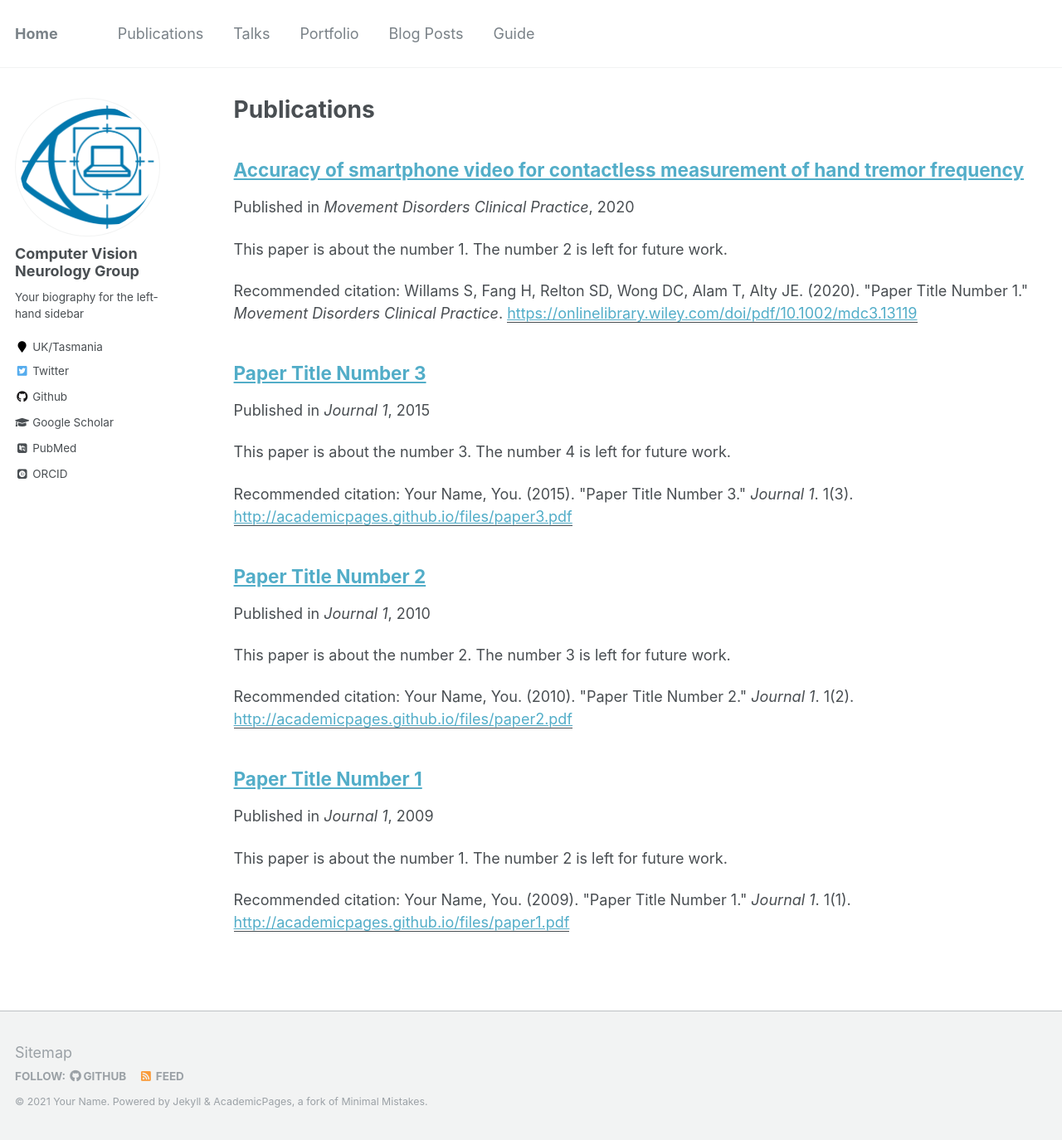
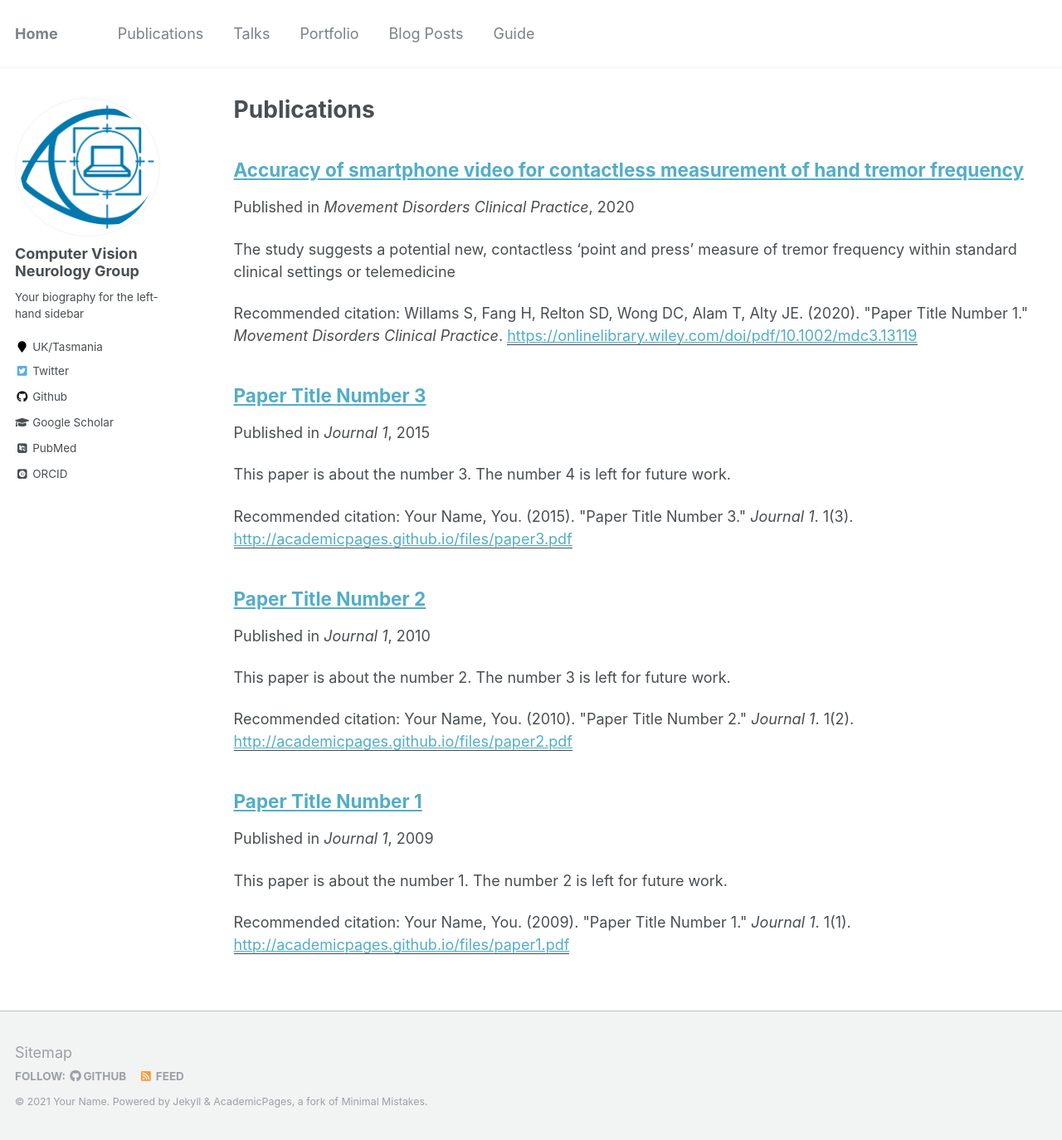
Before and after one commit to computervisionneurology/computervisionneurology.github.io, a Jekyll site: the page built from _pages/publications.md, in a window 1280 px wide and 1374 px high. Shown: the whole window at 83% size. Built offline with Jekyll 4.4.1, drawn with Linux system fonts in a browser that asks for light colours; some web fonts are replaced.

Commit message:
Update Williams2020a.md

```diff
--- a/_publications/Williams2020a.md
+++ b/_publications/Williams2020a.md
@@ -2,7 +2,8 @@
 title: "Accuracy of smartphone video for contactless measurement of hand tremor frequency"
 collection: publications
 permalink: /publication/William2020a
-excerpt: 'This paper is about the number 1. The number 2 is left for future work.'
+excerpt: 'The study suggests a potential new, contactless ‘point and press’ measure of tremor
+frequency within standard clinical settings or telemedicine'
 date: 2020-11-01
 venue: 'Movement Disorders Clinical Practice'
 paperurl: 'https://onlinelibrary.wiley.com/doi/pdf/10.1002/mdc3.13119'
```
